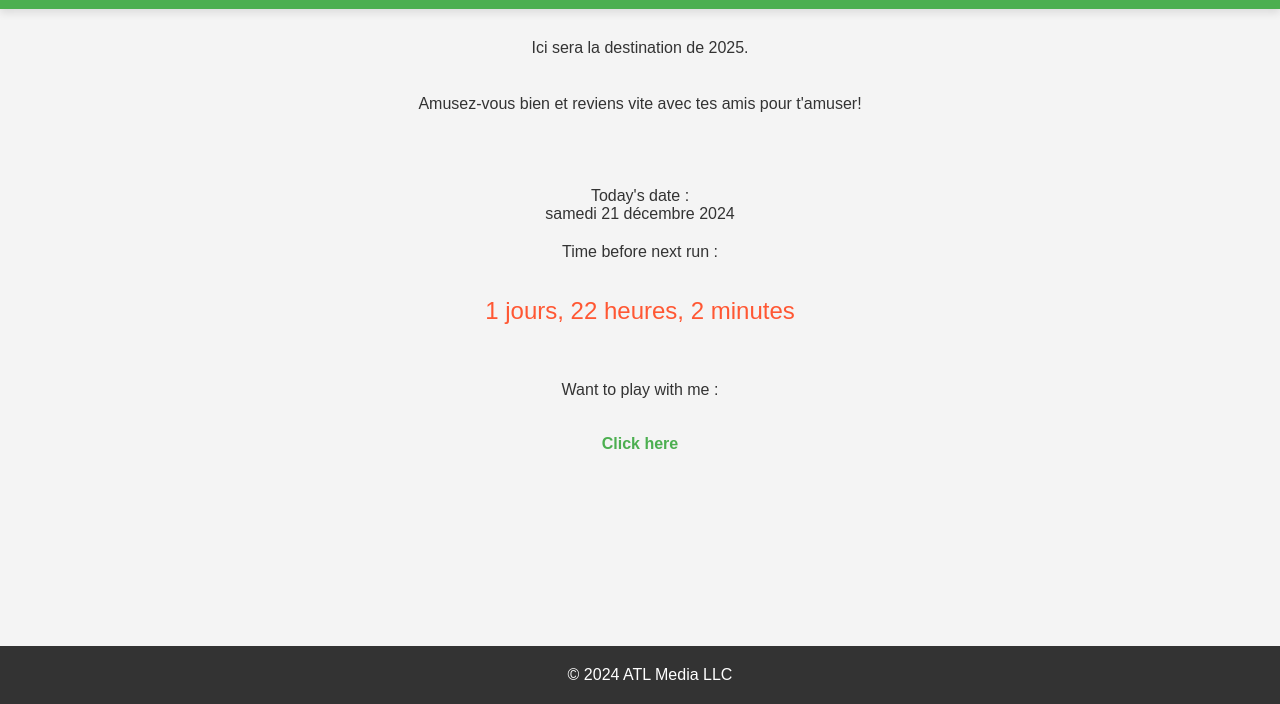
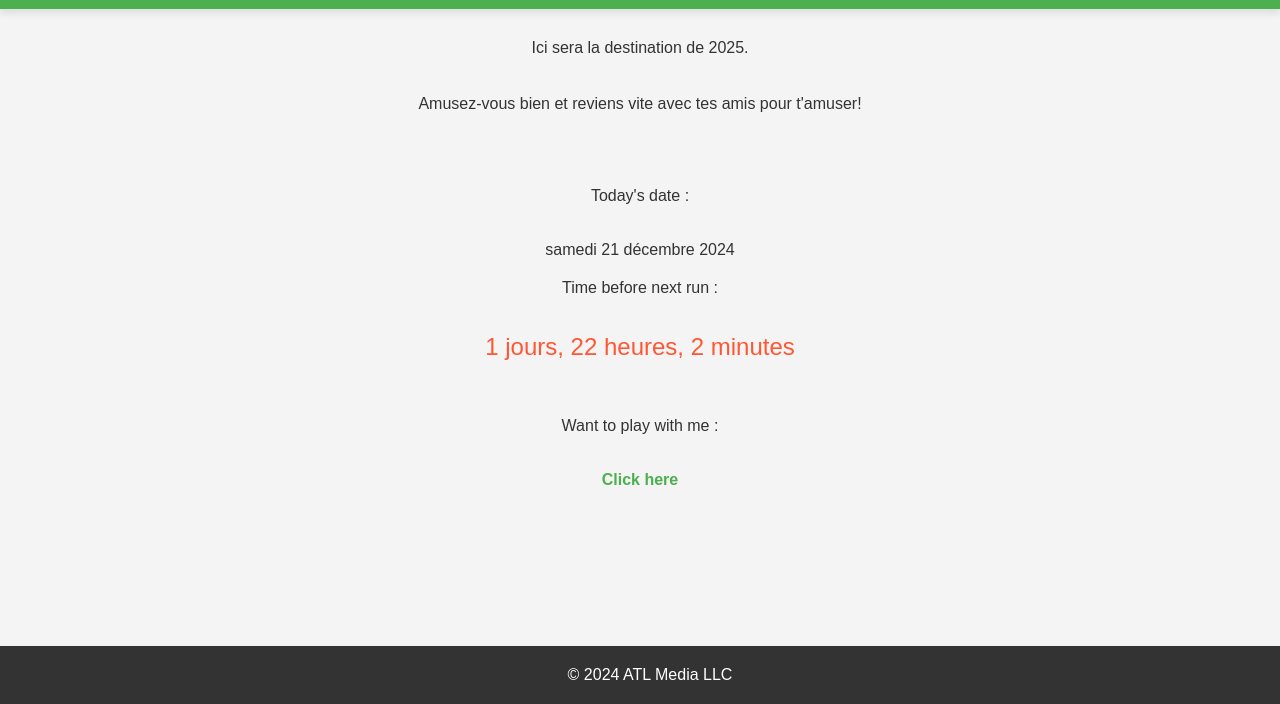
Before and after one commit to antolaro/didactic-pento, a plain HTML site: page index.html in a window 1280 px wide. Shown: the part 96-800 px from the top of the page. Drawn offline with Linux system fonts and the light colour scheme.

Commit message:
Update index.html

```diff
--- a/index.html
+++ b/index.html
@@ -15,7 +15,7 @@
         <p>Amusez-vous bien et reviens vite avec tes amis pour t'amuser!</p><br><br><br>
 
         <!-- Afficher la date du jour -->
-        <p>Today's date :<br> <span id="date"></span></p>
+        <p>Today's date :<br><br><br> <span id="date"></span></p>
 
         <!-- Compte à rebours avant Noël -->
         <p>Time before next run :<br><br><br> <span id="countdown"></span></p><br><br>
```
